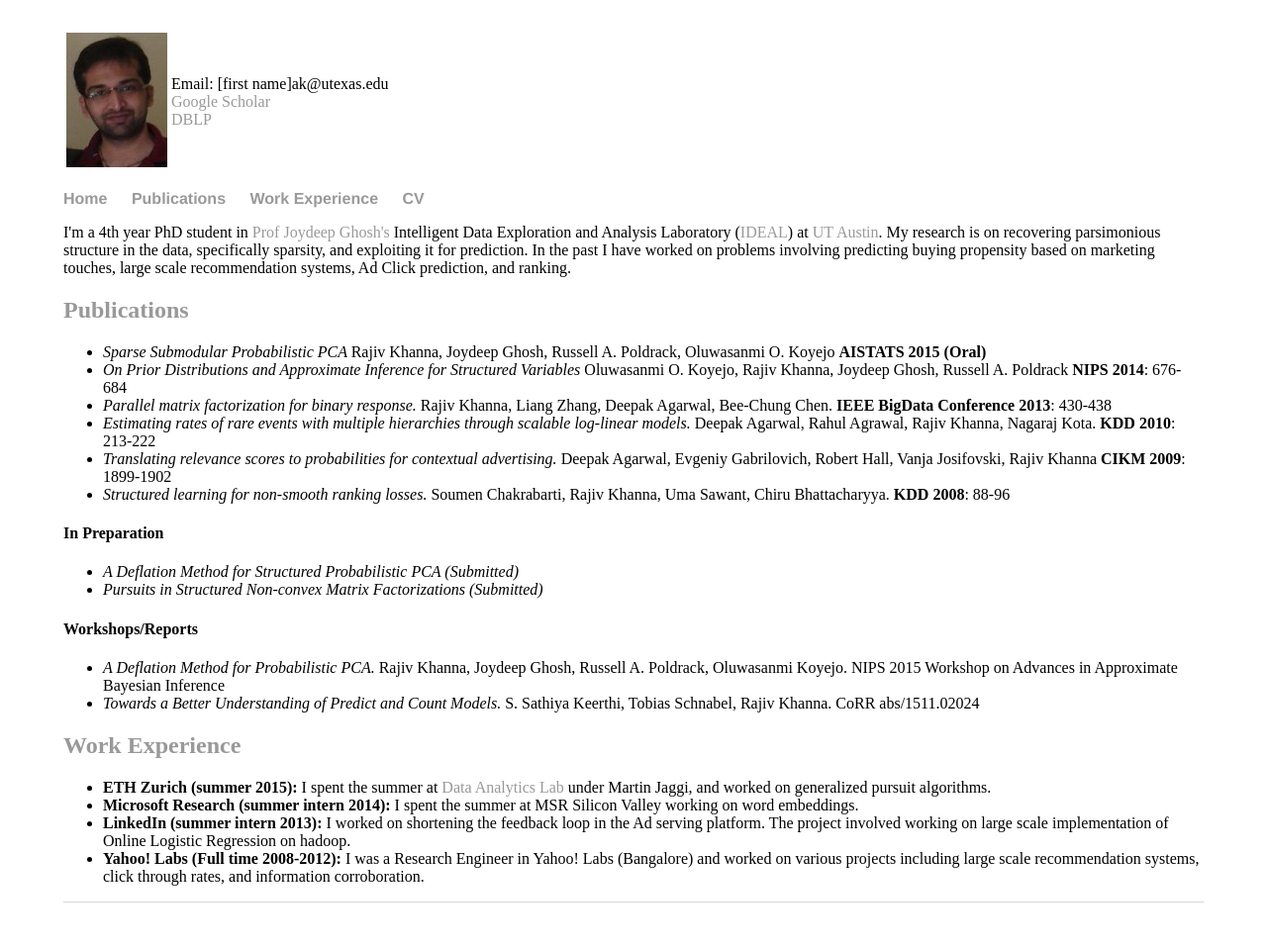
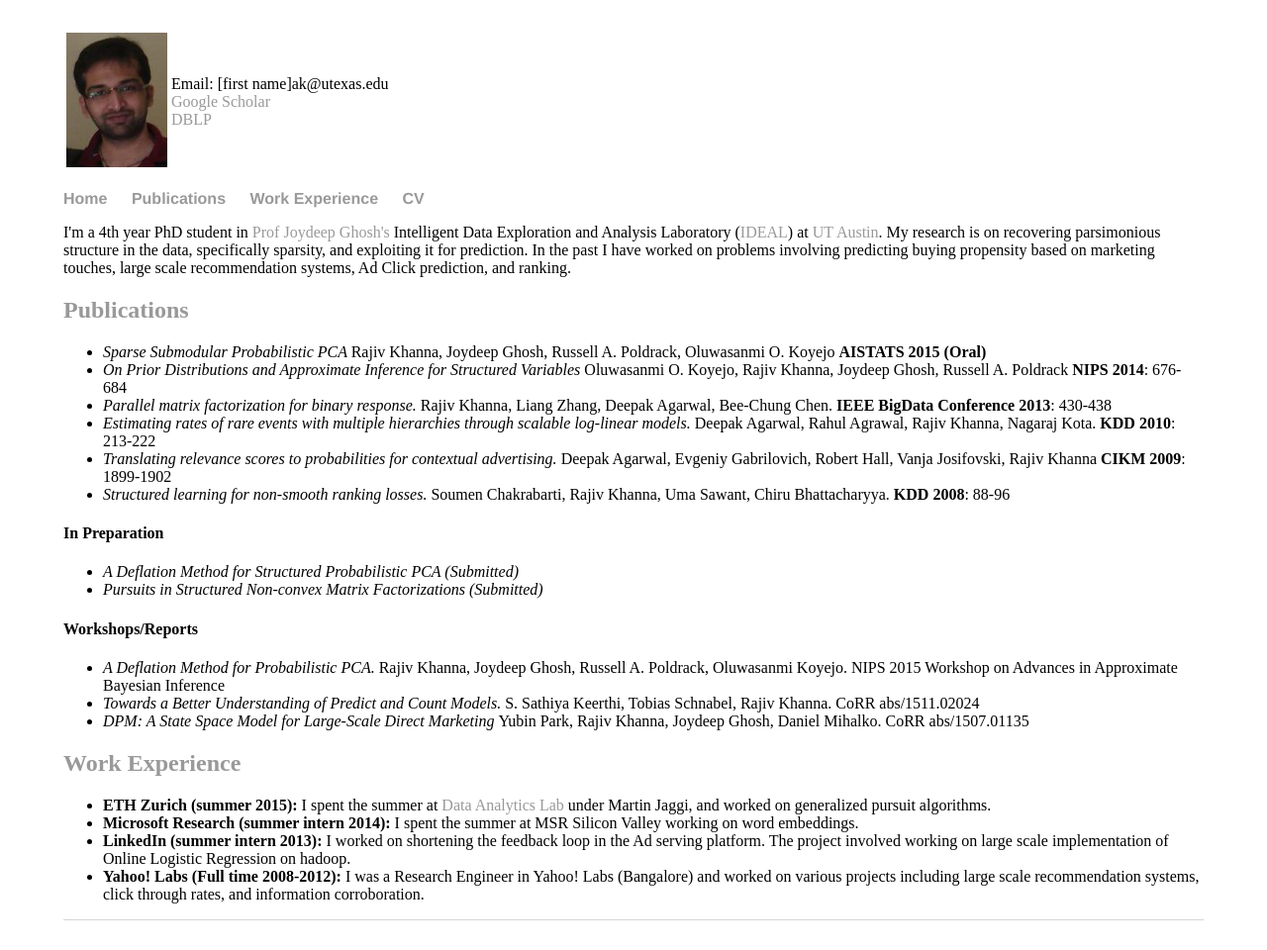
Before and after one commit to rjvak7/rjvak7.github.io, a Jekyll site: the page built from index.html, in a window 1280 px wide. Shown: the whole page at 99% size. Built offline with Jekyll 4.4.1, drawn with Linux system fonts in a browser that asks for light colours.

Commit message:
added DPM

```diff
--- a/index.html
+++ b/index.html
@@ -24,6 +24,7 @@ title: Rajiv Khanna
 <ul>
 <li> <i> A Deflation Method for Probabilistic PCA.  </i> Rajiv Khanna, Joydeep Ghosh, Russell A. Poldrack, Oluwasanmi Koyejo. NIPS 2015 Workshop on Advances in Approximate Bayesian Inference
 <li> <i> Towards a Better Understanding of Predict and Count Models.</i> S. Sathiya Keerthi, Tobias Schnabel, Rajiv Khanna.  CoRR abs/1511.02024 </li>
+<li> <i> DPM: A State Space Model for Large-Scale Direct Marketing </i> Yubin Park, Rajiv Khanna, Joydeep Ghosh, Daniel Mihalko.  CoRR abs/1507.01135
 </ul>
 
 <h2 > <a name="Workex"> Work Experience  </a></h2>
```
